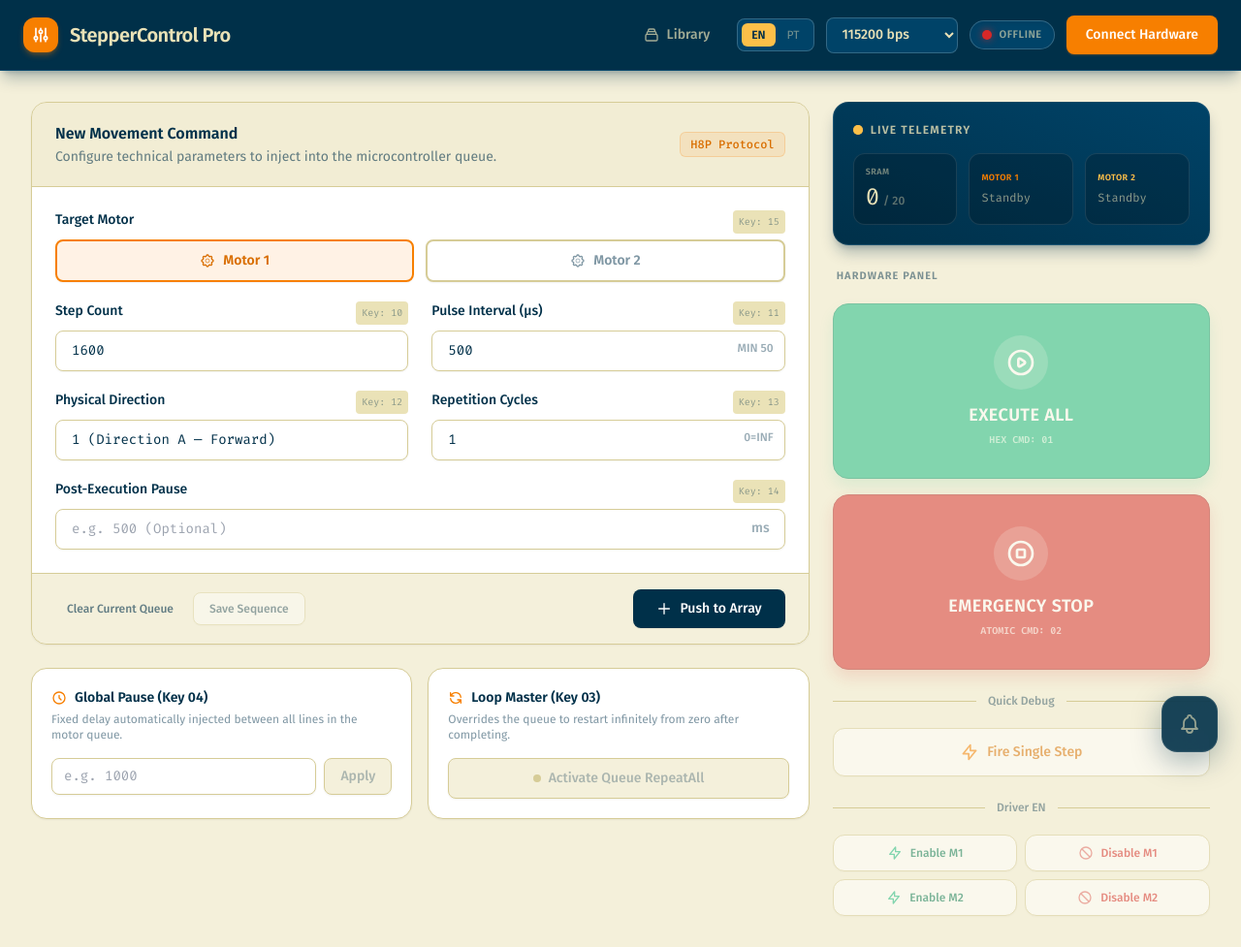
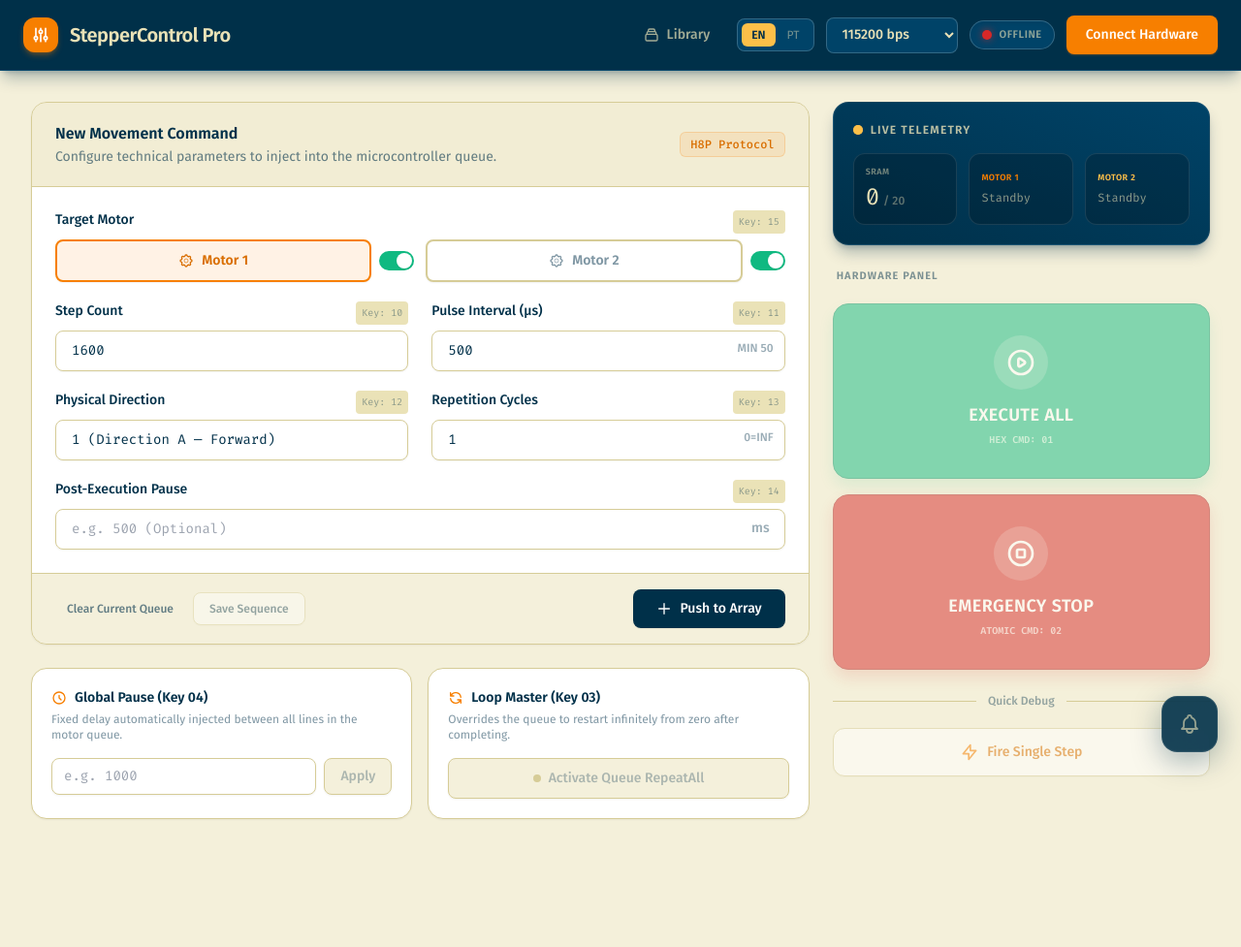
Before and after one commit to samuel-lope/stepper-proof, a website: page webinterface/index.html in a window 1280 px wide. Shown: the whole page at 97% size. After the commit the page ends 877 px from the top, so only its background shows below. Drawn offline with nearby package versions, Linux system fonts and the light colour scheme.

Commit message:
correções na implementação da ativação e desativação dos motores de passo

```diff
--- a/webinterface/app.js
+++ b/webinterface/app.js
@@ -19,9 +19,7 @@
 
         const controls = [
             'btn-run', 'btn-stop', 'btn-run-one',
-            'btn-set-pause', 'btn-repeat-all',
-            'btn-enable-m1', 'btn-disable-m1',
-            'btn-enable-m2', 'btn-disable-m2'
+            'btn-set-pause', 'btn-repeat-all'
         ].map(id => document.getElementById(id));
 
         // ── Notification System ───────────────────────────────────────────────
@@ -314,7 +312,7 @@
 
             const btn1 = document.getElementById('btn-motor-1');
             const btn2 = document.getElementById('btn-motor-2');
-            const base = 'motor-selector flex items-center justify-center gap-2 py-2.5 rounded-lg border-2 font-semibold text-sm transition-all cursor-pointer shadow-sm focus-visible:ring-2 outline-none';
+            const base = 'motor-selector flex-1 flex items-center justify-center gap-2 py-2.5 rounded-lg border-2 font-semibold text-sm transition-all cursor-pointer shadow-sm focus-visible:ring-2 outline-none';
             const inactive = `${base} border-cream-dark bg-white text-navy/50 hover:border-orange/40 hover:bg-cream/40 focus-visible:ring-orange`;
 
             if (num === 1) {
@@ -648,12 +646,14 @@
             if (pGlobal !== '') sendCommand(`04:${pGlobal}`);
         });
 
-        // ── Motor Driver Enable/Disable ────────────────────────────────────────
+        // ── Motor Driver Enable/Disable (Checkboxes) ─────────────────────────
 
-        document.getElementById('btn-enable-m1').addEventListener('click',  () => sendCommand('16:1'));
-        document.getElementById('btn-disable-m1').addEventListener('click', () => sendCommand('17:1'));
-        document.getElementById('btn-enable-m2').addEventListener('click',  () => sendCommand('16:2'));
-        document.getElementById('btn-disable-m2').addEventListener('click', () => sendCommand('17:2'));
+        document.getElementById('chk-enable-m1').addEventListener('change', (e) => {
+            sendCommand(e.target.checked ? '16:1' : '17:1');
+        });
+        document.getElementById('chk-enable-m2').addEventListener('change', (e) => {
+            sendCommand(e.target.checked ? '16:2' : '17:2');
+        });
 
         // ── RepeatAll Toggle ──────────────────────────────────────────────────
 
--- a/webinterface/i18n.js
+++ b/webinterface/i18n.js
@@ -48,10 +48,7 @@ const translations = {
         // ── Telemetry & Hardware Panel ────────────────────────────────────
         'hw.panel.title':               'Hardware Panel',
         'hw.step.btn':                  'Fire Single Step',
-        'hw.enable.m1':                 'Enable M1',
-        'hw.disable.m1':                'Disable M1',
-        'hw.enable.m2':                 'Enable M2',
-        'hw.disable.m2':                'Disable M2',
+        'hw.enable.title':              'Enable/Disable motor driver',
 
         // ── Alert History Floating Button ─────────────────────────────────
         'alerts.btn.title':             'Alert History',
@@ -193,10 +190,7 @@ const translations = {
         // ── Telemetry & Hardware Panel ────────────────────────────────────
         'hw.panel.title':               'Painel Hardware',
         'hw.step.btn':                  'Disparar Passo Único',
-        'hw.enable.m1':                 'Habilitar M1',
-        'hw.disable.m1':                'Desabilitar M1',
-        'hw.enable.m2':                 'Habilitar M2',
-        'hw.disable.m2':                'Desabilitar M2',
+        'hw.enable.title':              'Habilitar/Desabilitar driver do motor',
 
         // ── Alert History Floating Button ─────────────────────────────────
         'alerts.btn.title':             'Histórico de Alertas',
--- a/webinterface/index.html
+++ b/webinterface/index.html
@@ -111,14 +111,26 @@
                                 <span class="text-[10px] font-normal text-navy/40 font-mono bg-cream px-1.5 py-0.5 rounded">Key: 15</span>
                             </label>
                             <div class="grid grid-cols-2 gap-3">
-                                <button type="button" id="btn-motor-1" class="motor-selector active-motor flex items-center justify-center gap-2 py-2.5 rounded-lg border-2 border-orange bg-orange/10 text-orange-dark font-semibold text-sm transition-all cursor-pointer shadow-sm focus-visible:ring-2 focus-visible:ring-orange outline-none" onclick="selectMotor(1)">
+                                <div class="flex items-center gap-2">
+                                    <button type="button" id="btn-motor-1" class="motor-selector active-motor flex-1 flex items-center justify-center gap-2 py-2.5 rounded-lg border-2 border-orange bg-orange/10 text-orange-dark font-semibold text-sm transition-all cursor-pointer shadow-sm focus-visible:ring-2 focus-visible:ring-orange outline-none" onclick="selectMotor(1)">
                                         <svg aria-hidden="true" class="w-4 h-4" fill="none" stroke="currentColor" viewBox="0 0 24 24"><path stroke-linecap="round" stroke-linejoin="round" stroke-width="2" d="M10.325 4.317c.426-1.756 2.924-1.756 3.35 0a1.724 1.724 0 002.573 1.066c1.543-.94 3.31.826 2.37 2.37a1.724 1.724 0 001.066 2.573c1.756.426 1.756 2.924 0 3.35a1.724 1.724 0 00-1.066 2.573c.94 1.543-.826 3.31-2.37 2.37a1.724 1.724 0 00-2.573 1.066c-.426 1.756-2.924 1.756-3.35 0a1.724 1.724 0 00-2.573-1.066c-1.543.94-3.31-.826-2.37-2.37a1.724 1.724 0 00-1.066-2.573c-1.756-.426-1.756-2.924 0-3.35a1.724 1.724 0 001.066-2.573c-.94-1.543.826-3.31 2.37-2.37.996.608 2.296.07 2.572-1.065z"></path><circle cx="12" cy="12" r="3"></circle></svg>
                                         <span data-i18n="cmd.motor.1">Motor 1</span>
                                     </button>
-                                <button type="button" id="btn-motor-2" class="motor-selector flex items-center justify-center gap-2 py-2.5 rounded-lg border-2 border-cream-dark bg-white text-navy/50 font-semibold text-sm transition-all cursor-pointer shadow-sm hover:border-orange/40 hover:bg-cream/40 focus-visible:ring-2 focus-visible:ring-orange outline-none" onclick="selectMotor(2)">
+                                    <label class="relative flex items-center cursor-pointer shrink-0" data-i18n-title="hw.enable.title">
+                                        <input type="checkbox" id="chk-enable-m1" checked class="sr-only peer">
+                                        <div class="w-9 h-5 bg-cream-dark rounded-full peer peer-checked:bg-emerald-500 peer-focus-visible:ring-2 peer-focus-visible:ring-emerald-500/50 transition-colors after:content-[''] after:absolute after:top-[2px] after:left-[2px] after:bg-white after:rounded-full after:h-4 after:w-4 after:transition-transform after:shadow-sm peer-checked:after:translate-x-4"></div>
+                                    </label>
+                                </div>
+                                <div class="flex items-center gap-2">
+                                    <button type="button" id="btn-motor-2" class="motor-selector flex-1 flex items-center justify-center gap-2 py-2.5 rounded-lg border-2 border-cream-dark bg-white text-navy/50 font-semibold text-sm transition-all cursor-pointer shadow-sm hover:border-orange/40 hover:bg-cream/40 focus-visible:ring-2 focus-visible:ring-orange outline-none" onclick="selectMotor(2)">
                                         <svg aria-hidden="true" class="w-4 h-4" fill="none" stroke="currentColor" viewBox="0 0 24 24"><path stroke-linecap="round" stroke-linejoin="round" stroke-width="2" d="M10.325 4.317c.426-1.756 2.924-1.756 3.35 0a1.724 1.724 0 002.573 1.066c1.543-.94 3.31.826 2.37 2.37a1.724 1.724 0 001.066 2.573c1.756.426 1.756 2.924 0 3.35a1.724 1.724 0 00-1.066 2.573c.94 1.543-.826 3.31-2.37 2.37a1.724 1.724 0 00-2.573 1.066c-.426 1.756-2.924 1.756-3.35 0a1.724 1.724 0 00-2.573-1.066c-1.543.94-3.31-.826-2.37-2.37a1.724 1.724 0 00-1.066-2.573c-1.756-.426-1.756-2.924 0-3.35a1.724 1.724 0 001.066-2.573c-.94-1.543.826-3.31 2.37-2.37.996.608 2.296.07 2.572-1.065z"></path><circle cx="12" cy="12" r="3"></circle></svg>
                                         <span data-i18n="cmd.motor.2">Motor 2</span>
                                     </button>
+                                    <label class="relative flex items-center cursor-pointer shrink-0" data-i18n-title="hw.enable.title">
+                                        <input type="checkbox" id="chk-enable-m2" checked class="sr-only peer">
+                                        <div class="w-9 h-5 bg-cream-dark rounded-full peer peer-checked:bg-emerald-500 peer-focus-visible:ring-2 peer-focus-visible:ring-emerald-500/50 transition-colors after:content-[''] after:absolute after:top-[2px] after:left-[2px] after:bg-white after:rounded-full after:h-4 after:w-4 after:transition-transform after:shadow-sm peer-checked:after:translate-x-4"></div>
+                                    </label>
+                                </div>
                             </div>
                             <input type="hidden" id="inp-motor" value="1">
                         </div>
@@ -311,39 +323,6 @@
                 <svg aria-hidden="true" class="w-5 h-5 text-orange" fill="none" stroke="currentColor" viewBox="0 0 24 24"><path stroke-linecap="round" stroke-linejoin="round" stroke-width="2" d="M13 10V3L4 14h7v7l9-11h-7z"></path></svg>
                 <span class="text-sm" data-i18n="hw.step.btn">Fire Single Step</span>
             </button>
-
-            <!-- Motor Driver Control -->
-            <div class="relative mt-2 mb-1">
-                <div class="absolute inset-0 flex items-center" aria-hidden="true">
-                    <div class="w-full border-t border-cream-dark"></div>
-                </div>
-                <div class="relative flex justify-center">
-                    <span class="bg-cream-light px-3 text-xs font-medium text-navy/40">Driver EN</span>
-                </div>
-            </div>
-
-            <div class="grid grid-cols-2 gap-2">
-                <!-- Enable M1 -->
-                <button id="btn-enable-m1" disabled class="group disabled:opacity-50 disabled:cursor-not-allowed bg-white hover:bg-emerald-50 border border-cream-dark hover:border-emerald-400/50 text-emerald-700 font-medium py-2.5 px-3 rounded-xl shadow-sm transition transform active:scale-[98%] cursor-pointer flex items-center justify-center gap-2 focus-visible:ring-2 focus-visible:ring-emerald-500 focus-visible:outline-none">
-                    <svg aria-hidden="true" class="w-4 h-4 text-emerald-500" fill="none" stroke="currentColor" viewBox="0 0 24 24"><path stroke-linecap="round" stroke-linejoin="round" stroke-width="2" d="M13 10V3L4 14h7v7l9-11h-7z"></path></svg>
-                    <span class="text-xs" data-i18n="hw.enable.m1">Enable M1</span>
-                </button>
-                <!-- Disable M1 -->
-                <button id="btn-disable-m1" disabled class="group disabled:opacity-50 disabled:cursor-not-allowed bg-white hover:bg-brand/5 border border-cream-dark hover:border-brand/30 text-brand font-medium py-2.5 px-3 rounded-xl shadow-sm transition transform active:scale-[98%] cursor-pointer flex items-center justify-center gap-2 focus-visible:ring-2 focus-visible:ring-brand focus-visible:outline-none">
-                    <svg aria-hidden="true" class="w-4 h-4 text-brand/70" fill="none" stroke="currentColor" viewBox="0 0 24 24"><path stroke-linecap="round" stroke-linejoin="round" stroke-width="2" d="M18.364 18.364A9 9 0 005.636 5.636m12.728 12.728A9 9 0 015.636 5.636m12.728 12.728L5.636 5.636"></path></svg>
-                    <span class="text-xs" data-i18n="hw.disable.m1">Disable M1</span>
-                </button>
-                <!-- Enable M2 -->
-                <button id="btn-enable-m2" disabled class="group disabled:opacity-50 disabled:cursor-not-allowed bg-white hover:bg-emerald-50 border border-cream-dark hover:border-emerald-400/50 text-emerald-700 font-medium py-2.5 px-3 rounded-xl shadow-sm transition transform active:scale-[98%] cursor-pointer flex items-center justify-center gap-2 focus-visible:ring-2 focus-visible:ring-emerald-500 focus-visible:outline-none">
-                    <svg aria-hidden="true" class="w-4 h-4 text-emerald-500" fill="none" stroke="currentColor" viewBox="0 0 24 24"><path stroke-linecap="round" stroke-linejoin="round" stroke-width="2" d="M13 10V3L4 14h7v7l9-11h-7z"></path></svg>
-                    <span class="text-xs" data-i18n="hw.enable.m2">Enable M2</span>
-                </button>
-                <!-- Disable M2 -->
-                <button id="btn-disable-m2" disabled class="group disabled:opacity-50 disabled:cursor-not-allowed bg-white hover:bg-brand/5 border border-cream-dark hover:border-brand/30 text-brand font-medium py-2.5 px-3 rounded-xl shadow-sm transition transform active:scale-[98%] cursor-pointer flex items-center justify-center gap-2 focus-visible:ring-2 focus-visible:ring-brand focus-visible:outline-none">
-                    <svg aria-hidden="true" class="w-4 h-4 text-brand/70" fill="none" stroke="currentColor" viewBox="0 0 24 24"><path stroke-linecap="round" stroke-linejoin="round" stroke-width="2" d="M18.364 18.364A9 9 0 005.636 5.636m12.728 12.728A9 9 0 015.636 5.636m12.728 12.728L5.636 5.636"></path></svg>
-                    <span class="text-xs" data-i18n="hw.disable.m2">Disable M2</span>
-                </button>
-            </div>
         </section>
 
     </main>
```
Lines whose indentation alone changed are shown as unchanged.
